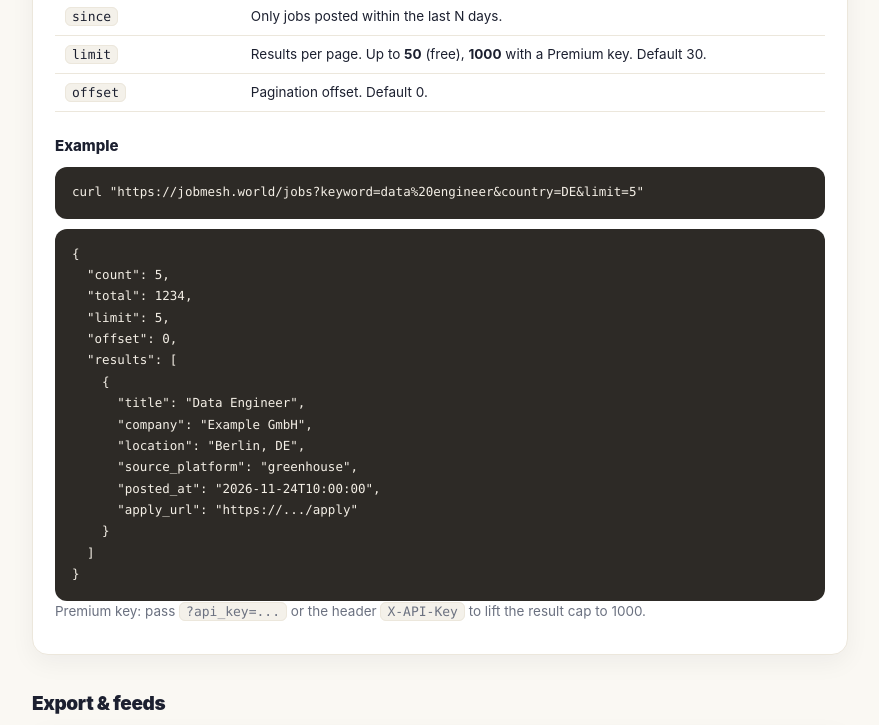
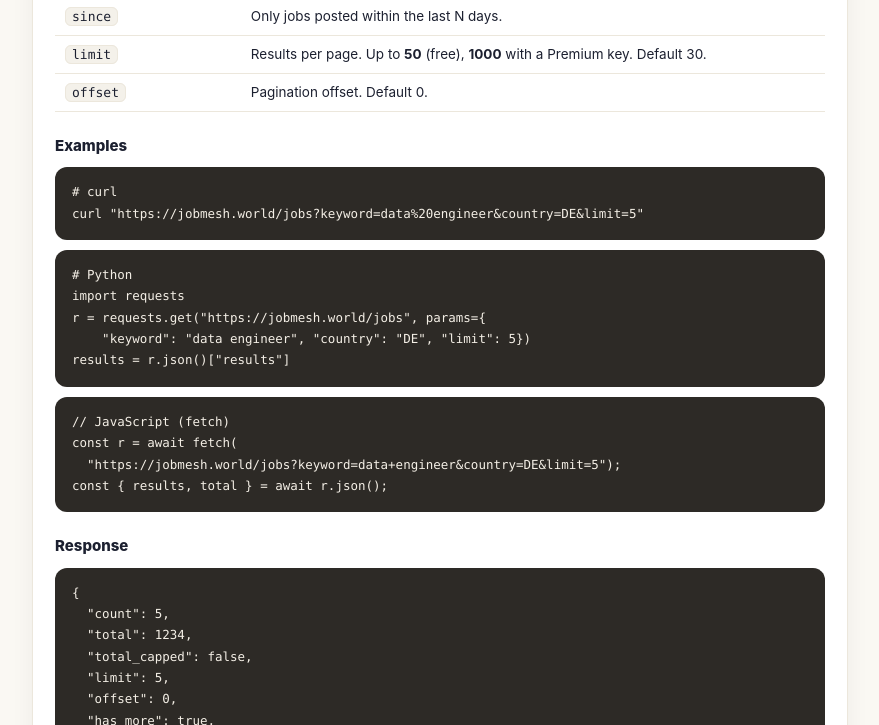
Before and after one commit to TatianaTchouakam/jobmesh, a plain HTML site: page jobmesh/web/api.html in a window 1280 px wide. Shown: the part 880-1605 px from the top of the page, without its empty margins (200-1079 px from the left). Drawn offline with Linux system fonts and the light colour scheme.

Commit message:
Flesh out the public API page
Add Python and JavaScript examples next to curl, a full response sample with
the current fields (uid, url, country, has_more, total_capped, group_size,
other_source_urls), notes on pagination, bounded counts and de-duplication,
the /facets endpoint, and the actual rate-limit numbers (240/min free,
2,400/min Premium).

```diff
--- a/jobmesh/web/api.html
+++ b/jobmesh/web/api.html
@@ -70,25 +70,46 @@
           <tr><td><code>offset</code></td><td>Pagination offset. Default 0.</td></tr>
         </tbody>
       </table>
-      <h3>Example</h3>
-      <pre><code>curl "https://jobmesh.world/jobs?keyword=data%20engineer&amp;country=DE&amp;limit=5"</code></pre>
+      <h3>Examples</h3>
+      <pre><code># curl
+curl "https://jobmesh.world/jobs?keyword=data%20engineer&amp;country=DE&amp;limit=5"</code></pre>
+      <pre><code># Python
+import requests
+r = requests.get("https://jobmesh.world/jobs", params={
+    "keyword": "data engineer", "country": "DE", "limit": 5})
+results = r.json()["results"]</code></pre>
+      <pre><code>// JavaScript (fetch)
+const r = await fetch(
+  "https://jobmesh.world/jobs?keyword=data+engineer&amp;country=DE&amp;limit=5");
+const { results, total } = await r.json();</code></pre>
+      <h3>Response</h3>
       <pre><code>{
   "count": 5,
   "total": 1234,
+  "total_capped": false,
   "limit": 5,
   "offset": 0,
+  "has_more": true,
+  "pro": false,
+  "free_limit": 50,
   "results": [
     {
+      "uid": "greenhouse:acme:1234567",
       "title": "Data Engineer",
       "company": "Example GmbH",
-      "location": "Berlin, DE",
+      "location": "Berlin, Germany",
+      "country": "DE",
       "source_platform": "greenhouse",
       "posted_at": "2026-11-24T10:00:00",
-      "apply_url": "https://.../apply"
+      "url": "https://boards.greenhouse.io/acme/jobs/1234567",
+      "apply_url": "https://.../apply",
+      "group_size": 2,
+      "other_source_urls": ["https://jobs.lever.co/acme/..."]
     }
   ]
 }</code></pre>
-      <p class="note">Premium key: pass <code>?api_key=...</code> or the header <code>X-API-Key</code> to lift the result cap to 1000.</p>
+      <p class="note"><b>Pagination</b> &mdash; page with <code>offset</code>/<code>limit</code>; <code>has_more</code> stays <code>true</code> while rows remain. <b>Counts</b> &mdash; above 10,000 matches, <code>total</code> comes back as <code>10000</code> with <code>total_capped:&nbsp;true</code> (show it as &ldquo;10,000+&rdquo;). <b>De&#8209;duplication</b> &mdash; one role posted on several sources collapses to a single result; <code>group_size</code> and <code>other_source_urls</code> expose the duplicates.</p>
+      <p class="note">Premium key: pass <code>?api_key=...</code> or the header <code>X-API-Key</code> to lift the per&#8209;request cap from <b>50</b> to <b>1000</b> results.</p>
     </div>
 
     <h2>Export &amp; feeds</h2>
@@ -114,6 +135,8 @@ curl -H "X-API-Key: ..." "https://jobmesh.world/export.csv?country=DE"</code></p
       <p class="note" style="margin:8px 0 14px">Employers with open-job counts; a single employer with its latest roles.</p>
       <div class="ep"><span class="m">GET</span> <code>/filter-values</code> · <code>/suggest?q=...</code></div>
       <p class="note" style="margin:8px 0 14px">Distinct values per filter field; prefix-first title/company suggestions.</p>
+      <div class="ep"><span class="m">GET</span> <code>/facets</code></div>
+      <p class="note" style="margin:8px 0 14px">Result counts per filter value for the current query &mdash; build faceted filters without extra calls.</p>
       <div class="ep"><span class="m">GET</span> <code>/changes?since=&lt;cursor&gt;</code></div>
       <p class="note" style="margin:8px 0 14px">New, modified and closed postings since a cursor (each row carries <code>change_type</code> and <code>is_open</code>); page with the returned <code>cursor</code>.</p>
       <p class="note">Extra <code>/jobs</code> filters: <code>posted_after=YYYY-MM-DD</code>, <code>seen_within=N</code> (days), <code>has_salary=true</code>, <code>include_closed=true</code>, <code>platform</code>.</p>
@@ -127,7 +150,7 @@ curl -H "X-API-Key: ..." "https://jobmesh.world/export.csv?country=DE"</code></p
 
     <h2>Rate limits</h2>
     <div class="panel">
-      <p class="note" style="margin:0 0 10px">Every API response carries <code>X-RateLimit-Limit</code>, <code>X-RateLimit-Remaining</code>, <code>X-RateLimit-Reset</code> and <code>X-Request-Id</code>. Over the limit returns <code>429</code> with <code>Retry-After</code>. A Premium key raises the per-minute limit.</p>
+      <p class="note" style="margin:0 0 10px"><b>240 requests/minute</b> without a key, <b>2,400/minute</b> with a Premium key (rolling 60&#8209;second window). Every response carries <code>X-RateLimit-Limit</code>, <code>X-RateLimit-Remaining</code>, <code>X-RateLimit-Reset</code> and <code>X-Request-Id</code>; over the limit returns <code>429</code> with <code>Retry-After</code>.</p>
     </div>
 
     <h2>Index &amp; coverage</h2>
```
